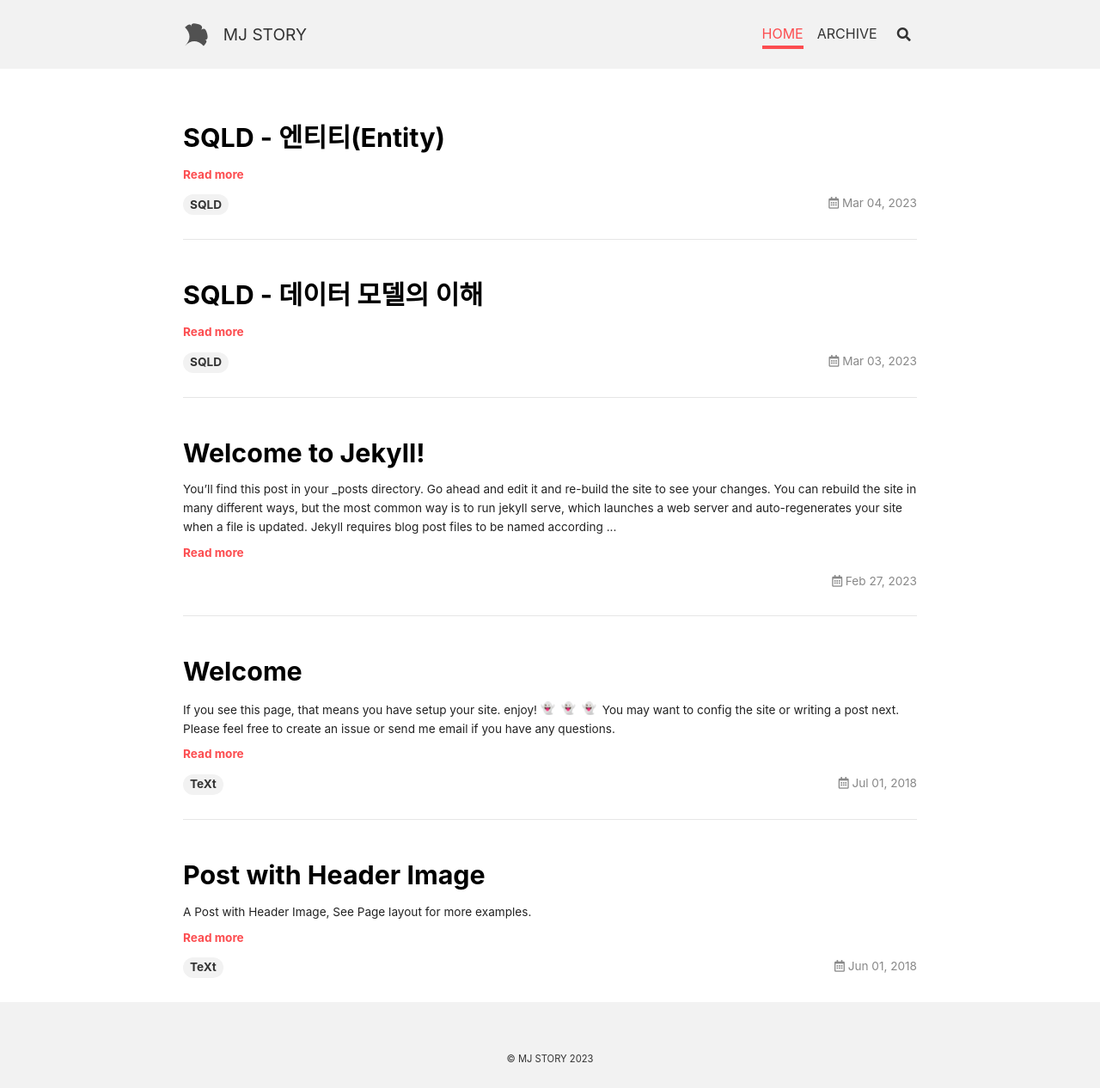
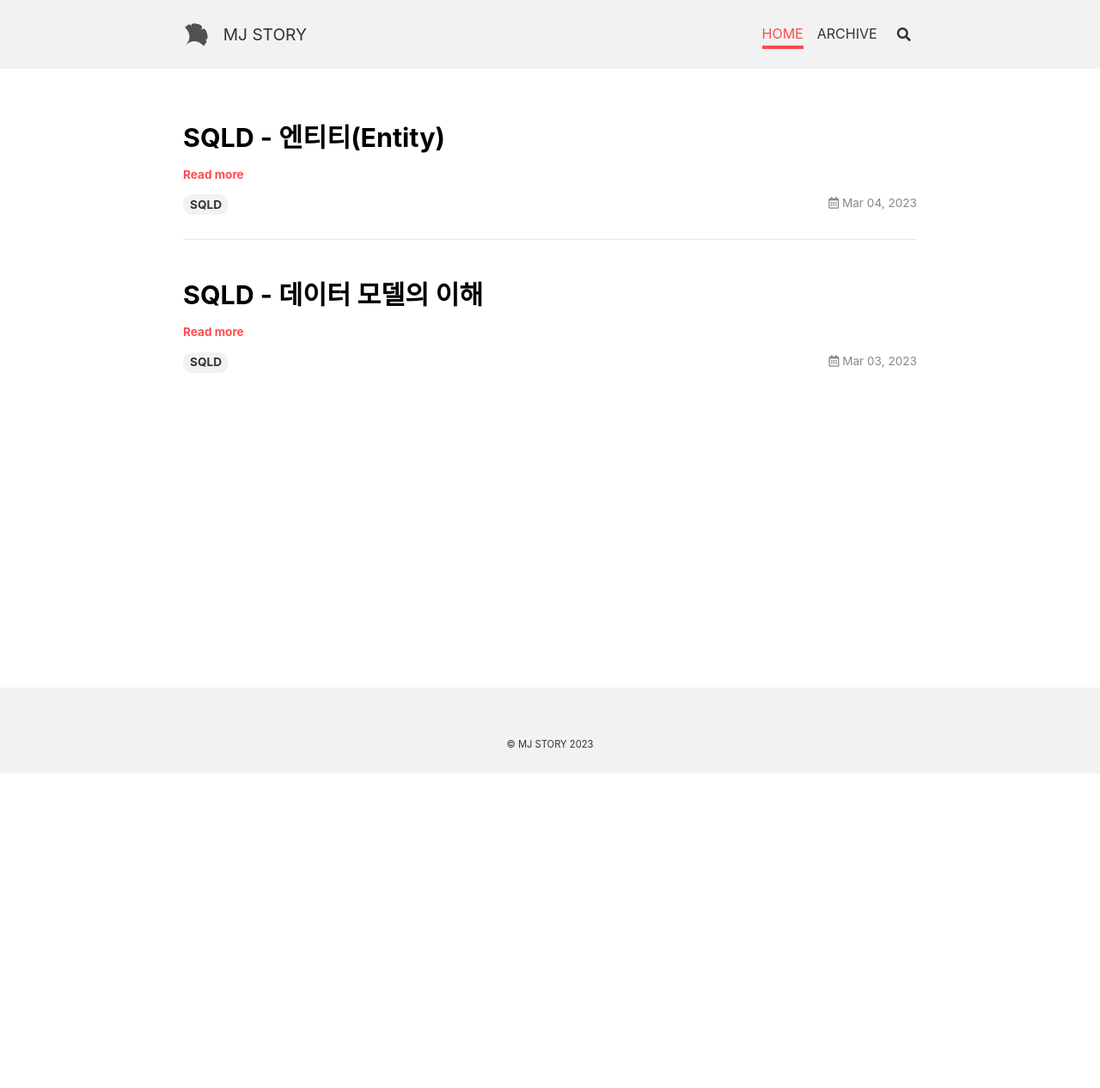
Before and after one commit to cloudnine-mj/cloudnine-mj.github.io, a Jekyll site: the page built from index.html, in a window 1280 px wide. Shown: the whole page at 86% size. Built offline with Jekyll 4.4.1, drawn with Linux system fonts in a browser that asks for light colours; nearby versions of some CDN libraries; emoji names are drawn with the system emoji font; the list of posts is cut into pages by our own code; after the commit the page ends 900 px from its top, so only the background shows below that.

Commit message:
delete initial contents and modify 20230304 post

```diff
--- a/_posts/2018-06-01-header-image.md
+++ /dev/null
@@ -1,12 +0,0 @@
----
-title: Post with Header Image
-tags: TeXt
-article_header:
-  type: cover
-  image:
-    src: /screenshot.jpg
----
-
-A Post with Header Image, See [Page layout](https://kitian616.github.io/jekyll-TeXt-theme/samples.html#page-layout) for more examples.
-
-<!--more-->
--- a/_posts/2018-07-01-welcome.md
+++ /dev/null
@@ -1,16 +0,0 @@
----
-title: Welcome
-tags: TeXt
----
-
-If you see this page, that means you have setup your site. enjoy! :ghost: :ghost: :ghost:
-
-You may want to [config the site](https://kitian616.github.io/jekyll-TeXt-theme/docs/en/configuration) or [writing a post](https://kitian616.github.io/jekyll-TeXt-theme/docs/en/writing-posts) next. Please feel free to [create an issue](https://github.com/kitian616/jekyll-TeXt-theme/issues) or [send me email](mailto:kitian616@outlook.com) if you have any questions.
-
-<!--more-->
-
----
-
-If you like TeXt, don't forget to give me a star. :star2:
-
-[![Star This Project](https://img.shields.io/github/stars/kitian616/jekyll-TeXt-theme.svg?label=Stars&style=social)](https://github.com/kitian616/jekyll-TeXt-theme/)
--- a/_posts/2023-02-27-welcome-to-jekyll.markdown
+++ /dev/null
@@ -1,29 +0,0 @@
----
-layout: post
-title:  "Welcome to Jekyll!"
-date:   2023-02-27 11:52:02 +0900
-categories: jekyll update
----
-You’ll find this post in your `_posts` directory. Go ahead and edit it and re-build the site to see your changes. You can rebuild the site in many different ways, but the most common way is to run `jekyll serve`, which launches a web server and auto-regenerates your site when a file is updated.
-
-Jekyll requires blog post files to be named according to the following format:
-
-`YEAR-MONTH-DAY-title.MARKUP`
-
-Where `YEAR` is a four-digit number, `MONTH` and `DAY` are both two-digit numbers, and `MARKUP` is the file extension representing the format used in the file. After that, include the necessary front matter. Take a look at the source for this post to get an idea about how it works.
-
-Jekyll also offers powerful support for code snippets:
-
-{% highlight ruby %}
-def print_hi(name)
-  puts "Hi, #{name}"
-end
-print_hi('Tom')
-#=> prints 'Hi, Tom' to STDOUT.
-{% endhighlight %}
-
-Check out the [Jekyll docs][jekyll-docs] for more info on how to get the most out of Jekyll. File all bugs/feature requests at [Jekyll’s GitHub repo][jekyll-gh]. If you have questions, you can ask them on [Jekyll Talk][jekyll-talk].
-
-[jekyll-docs]: https://jekyllrb.com/docs/home
-[jekyll-gh]:   https://github.com/jekyll/jekyll
-[jekyll-talk]: https://talk.jekyllrb.com/
```
Also changed, not shown: _posts/2023-03-04-SQLD-엔티티.md (+6 -0 lines).
